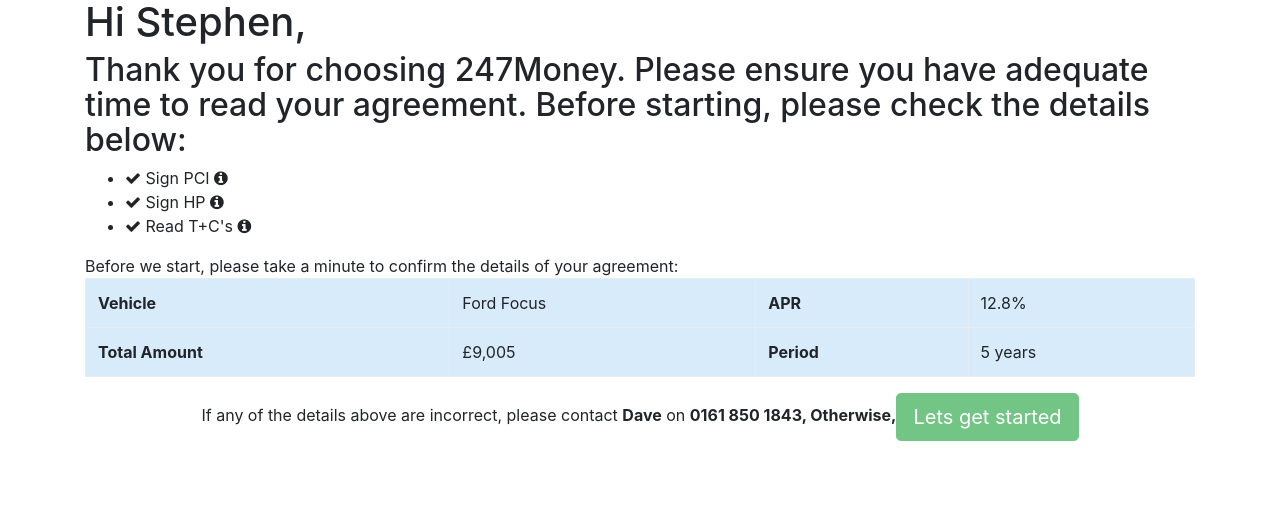
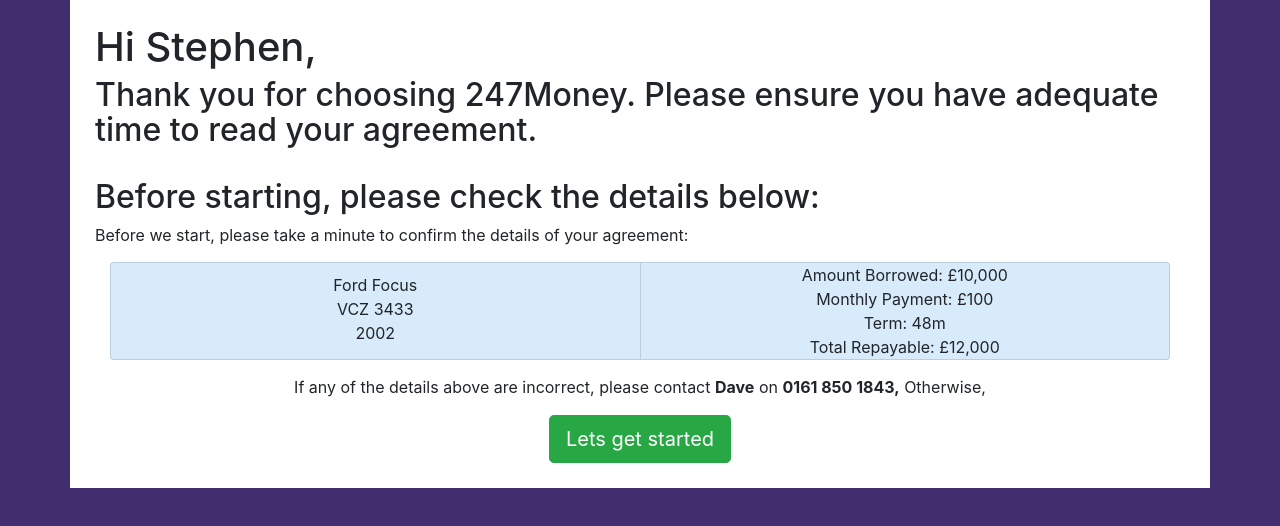
Before and after one commit to callumevans/esign-prototype, an Angular app: page /home in a window 1280 px wide. Shown: the top 526 px of the page. Built offline with nearby package versions, Linux system fonts and the light colour scheme.

Commit message:
Cleanup home page

```diff
--- a/src/app/home/home.component.css
+++ b/src/app/home/home.component.css
@@ -1,12 +1,12 @@
-table.summary {
+.summary{
+    padding: 15px;
+}
+.summary .card{
     background: #d8ebfb;
+    text-align: center;
 }
 
-li > div {
-    display: inline-block;
-}
-
-.fa-info-circle{
+.fa-info-circle {
     cursor:pointer;
 }
 
--- a/src/app/home/home.component.html
+++ b/src/app/home/home.component.html
@@ -2,47 +2,35 @@
 
 <h2>
     Thank you for choosing 247Money. Please ensure you have adequate time to read your agreement.
+</h2>
+<br>
+<h2>
     Before starting, please check the details below:
 </h2>
-
-<ul>
-    <li>
-        <i class="fa fa-check"></i> Sign PCI
-        <div class="fa fa-info-circle" [ngbTooltip]="pciTooltip" placement="right"></div>
-    </li>
-    <li>
-        <i class="fa fa-check"></i> Sign HP
-        <span class="fa fa-info-circle" [ngbTooltip]="hpTooltip" placement="right"></span>
-    </li>
-    <li>
-        <i class="fa fa-check"></i> Read T+C's
-        <i class="fa fa-info-circle" [ngbTooltip]="tcTooltip" placement="right"></i>
-    </li>
-</ul>
 
 <div>
     Before we start, please take a minute to confirm the details of your agreement:
 
-    <table class="table table-bordered summary">
-        <tr>
-            <td><strong>Vehicle</strong></td>
-            <td>Ford Focus</td>
-            <td><strong>APR</strong></td>
-            <td>12.8%</td>
-        </tr>
-        <tr>
-            <td><strong>Total Amount</strong></td>
-            <td>£9,005</td>
-            <td><strong>Period</strong></td>
-            <td>5 years</td>
-        </tr>
-    </table>
+
+    <div class="card-group summary">
+        <div class="card" style="padding-top: 10px;">
+            <div>Ford Focus</div>
+            <div>VCZ 3433</div>
+            <div>2002</div>
+        </div>
+        <div class="card">
+            <div>Amount Borrowed: £10,000</div>
+            <div>Monthly Payment: £100</div>
+            <div>Term: 48m</div>
+            <div>Total Repayable: £12,000</div>
+        </div>
+    </div>
 </div>
 
 <div class="center">
-    If any of the details above are incorrect, please contact <strong>Dave</strong> on <strong>0161 850 1843, Otherwise,</strong>
+    <p>If any of the details above are incorrect, please contact <strong>Dave</strong> on <strong>0161 850 1843,</strong> Otherwise,</p>
 
-    <button class="btn btn-lg btn-success" routerLink="/signAgreement" [disabled]="!detailsCorrect">
+    <button class="btn btn-lg btn-success" routerLink="/signAgreement">
         Lets get started
     </button>
 </div>
--- a/src/app/home/home.component.ts
+++ b/src/app/home/home.component.ts
@@ -6,8 +6,6 @@
   styleUrls: ['home.component.css']
 })
 export class HomeComponent {
-  detailsCorrect: boolean;
-
   constructor() {
 
   }
--- /dev/null
+++ b/src/app/transitionPage/transition.component.css
@@ -0,0 +1,6 @@
+body {
+    color: white;
+}
+.container{
+    background: #422d6e;
+}
--- a/src/app/transitionPage/transition.component.html
+++ b/src/app/transitionPage/transition.component.html
@@ -1,5 +1,5 @@
 <div style="text-align: center">
-    <h2 class="display-1">We are now transferring you to</h2>
+    <h2 class="display-4">We are now transferring you to</h2>
     <br/>
     <h1>247Money</h1>
     <br/>
--- a/src/app/transitionPage/transition.component.ts
+++ b/src/app/transitionPage/transition.component.ts
@@ -1,9 +1,10 @@
 import { Component, OnInit } from '@angular/core';
-import {Observable} from 'rxjs/Rx';
+import { Observable } from 'rxjs/Rx';
 
 @Component({
     selector: 'transition',
-    templateUrl: 'transition.component.html'
+    templateUrl: 'transition.component.html',
+    styleUrls: ['transition.component.css']
 })
 
 export class TransitionComponent implements OnInit {
--- a/src/styles.css
+++ b/src/styles.css
@@ -1,11 +1,25 @@
 /* You can add global styles to this file, and also import other style files */
 
-
 .center {
-
     text-align: center;
 }
 
 .btn {
     cursor: pointer;
 }
+
+.btn-purple{
+    background-color: #3F0080;
+    color: white;
+}
+
+body {
+    background-color:#422d6e;
+}
+
+.container {
+    background-color:white;
+    padding: 25px;
+    margin:0 auto;
+    width: inherit;
+}
```
